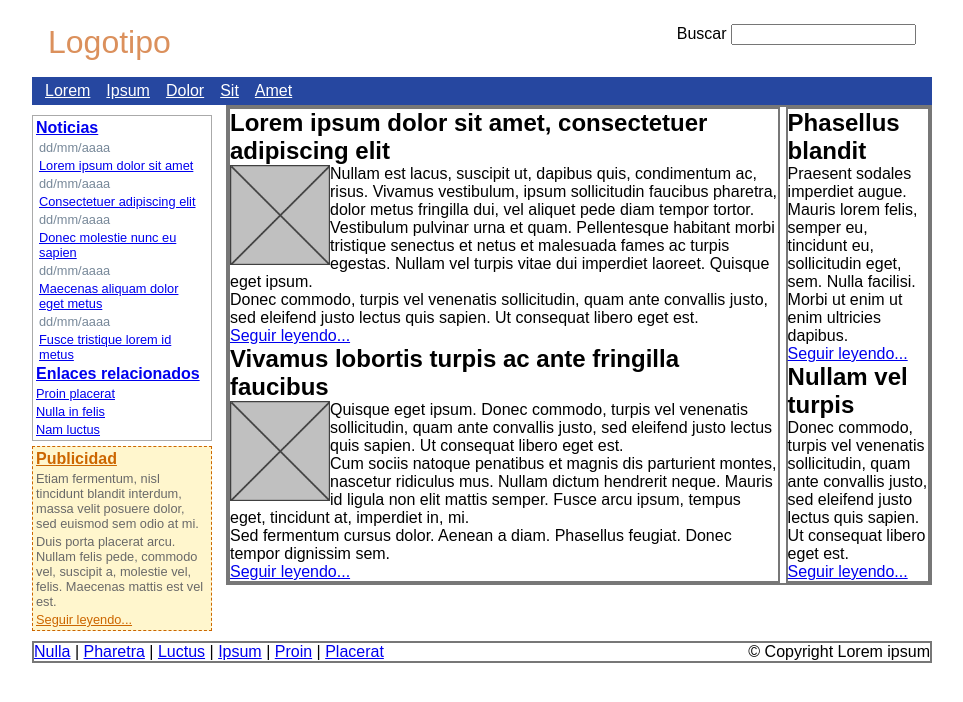
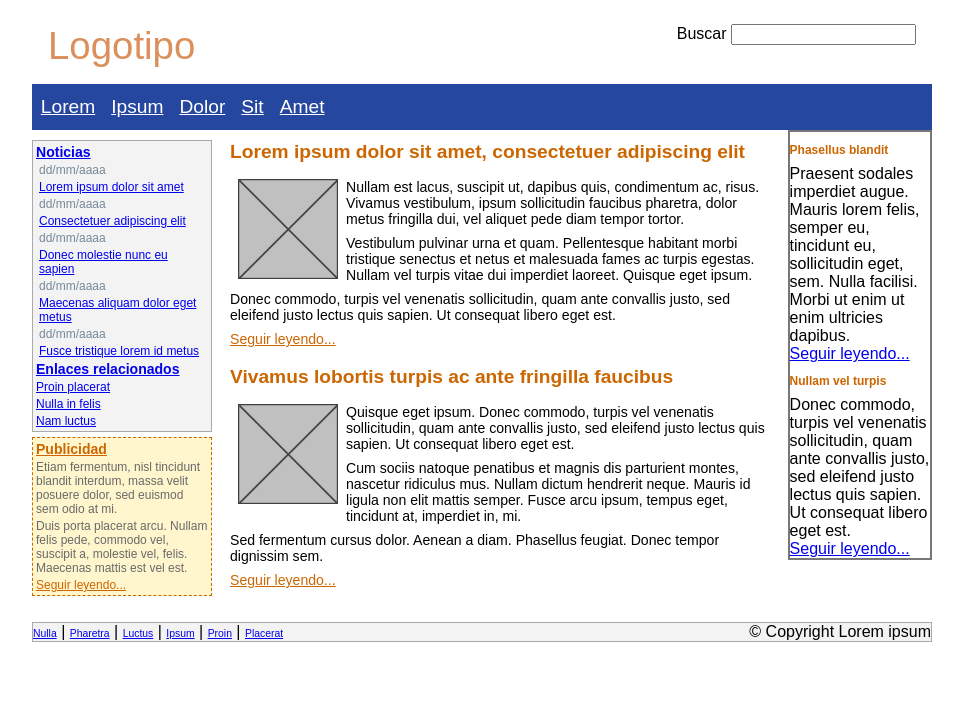
Before and after one commit to Rosigator/proyecto2, a PHP site: page / in a window 1280 px wide. Shown: the top 702 px of the page, without its empty margins (158-1121 px from the left). Run offline with PHP 8.4, Linux system fonts and the light colour scheme.

Commit message:
cambios en css

```diff
--- a/public/P6cajas/P5cajas.css
+++ b/public/P6cajas/P5cajas.css
@@ -110,28 +110,31 @@ body {
   padding: 1rem;
 }
 
-#logo * {
+#logo {
   color: #db905c;
+  font-size: 1.2rem;
 }
 
-#logospan {
-  font-weight: 300;
+#logo h1 span {
+  font-weight: 500;
 }
 
 #menu {
   background: #2647a0;
   border: 0px;
-  padding: 5px;
+  padding: 0.75rem 0px 0.75rem 0.05rem;
 }
 
 #menu li a {
   margin: 0.5rem;
   color: white;
+  font-size: 1.2rem;
 }
 
 #lateral {
   margin: 5px 0 5px 0;
   border: 0px;
+  font-size: 0.75rem;
 }
 
 #noticias,
@@ -140,17 +143,16 @@ body {
 }
 
 #lateral h3 {
-  font-size: 1rem;
   margin: 3px;
 }
 
 #lateral p {
-  font-size: 0.8rem;
   margin: 3px;
 }
 
 #noticias {
   border: 1px solid rgb(170, 170, 170);
+  background-color: rgb(243, 243, 243);
 }
 
 #noticias p * {
@@ -163,7 +165,6 @@ body {
 }
 
 #noticias ul li {
-  font-size: 0.8rem;
   margin: 3px;
 }
 
@@ -179,3 +180,51 @@ body {
 #publicidad p {
   color: dimgray;
 }
+
+#contenido{
+  border: none;
+}
+
+#contenido h2{
+
+  color: #cc6600;
+  font-size: 1.2rem;
+  padding: 0.7rem 0rem 0.5rem 0rem
+}
+
+#contenido #principal{
+  border: none;
+}
+
+#principal p{
+
+  font-size: 0.88rem;
+  margin: 0.5rem 0 0.5rem 0;
+}
+
+#principal img{
+
+  margin: 0.5rem;
+}
+
+#principal a{
+
+  color: #cc6600;
+}
+
+#secundario h2{
+
+  font-size: 0.75rem;
+}
+
+#pie{
+
+  margin-top: 1rem;
+  border: 1px solid rgb(170, 170, 170);
+  background:rgb(243, 243, 243);
+}
+
+#pie a{
+
+  font-size: 0.65rem;
+}
```
